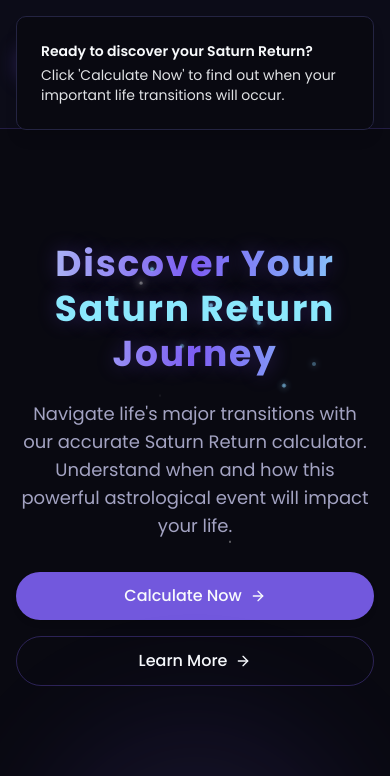
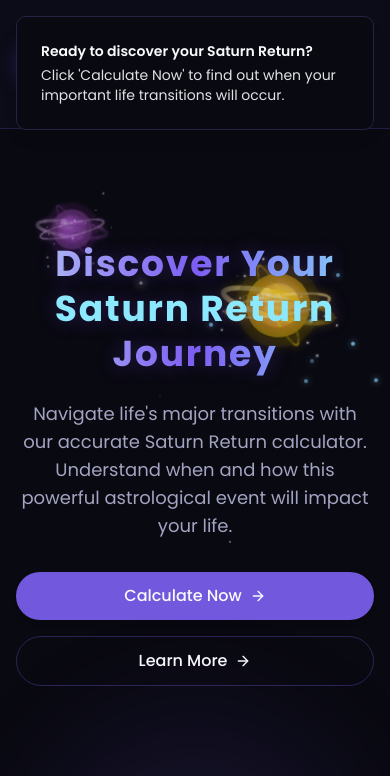
Before and after one commit to chhavi-itsme/astral-path-navigator, a React (Vite) app: page / in a window 390 px wide. Shown: the top 776 px of the page. Built offline with nearby package versions, Linux system fonts and the light colour scheme.

Commit message:
Add purple Saturn globe to home page
Added a small, purple Saturn globe to the home page, mirroring the calculator page's design.

```diff
--- a/src/pages/Home.tsx
+++ b/src/pages/Home.tsx
@@ -3,6 +3,7 @@ import { Link } from 'react-router-dom';
 import { ArrowRight, Clock, Calendar, MapPin, Star } from 'lucide-react';
 import { useToast } from '@/hooks/use-toast';
 import FloatingStarsText from '@/components/FloatingStarsText';
+import FloatingSaturn from '@/components/FloatingSaturn';
 
 const Home = () => {
   const { toast } = useToast();
@@ -25,9 +26,46 @@ const Home = () => {
   }, []);
 
   return (
-    <div className="min-h-screen star-dust">
+    <div className="min-h-screen star-dust relative overflow-hidden">
+      {/* Floating Saturn globes */}
+      <FloatingSaturn
+        size="sm"
+        position="top-16 left-8"
+        delay={0}
+        rotation={-20}
+        variant="purple"
+      />
+      <FloatingSaturn
+        size="md"
+        position="top-32 right-12"
+        delay={1.5}
+        rotation={15}
+        variant="golden"
+      />
+      <FloatingSaturn
+        size="sm"
+        position="bottom-40 left-16"
+        delay={2.5}
+        rotation={-10}
+        variant="fiery"
+      />
+      <FloatingSaturn
+        size="lg"
+        position="bottom-24 right-8"
+        delay={0.8}
+        rotation={30}
+        variant="purple"
+      />
+      <FloatingSaturn
+        size="sm"
+        position="top-1/2 left-4"
+        delay={3}
+        rotation={-25}
+        variant="golden"
+      />
+
       {/* Hero Section */}
-      <section className="relative py-20 md:py-32 overflow-hidden">
+      <section className="relative py-20 md:py-32 overflow-hidden z-10">
         <div className="cosmic-container">
           <div className="flex flex-col md:flex-row items-center justify-between gap-8">
             <div className="flex-1 text-center md:text-left">
@@ -75,7 +113,7 @@ const Home = () => {
       </section>
 
       {/* About Section */}
-      <section id="about" className="py-16 md:py-24 starfield-bg">
+      <section id="about" className="py-16 md:py-24 starfield-bg relative z-10">
         <div className="cosmic-container">
           <div className="text-center max-w-3xl mx-auto mb-16">
             <FloatingStarsText starCount={6}>
@@ -121,7 +159,7 @@ const Home = () => {
       </section>
 
       {/* How It Works */}
-      <section className="py-16 md:py-24 bg-primary/5">
+      <section className="py-16 md:py-24 bg-primary/5 relative z-10">
         <div className="cosmic-container">
           <div className="text-center max-w-3xl mx-auto mb-16">
             <FloatingStarsText starCount={6} starColor="rgba(121, 80, 242, 0.8)">
@@ -221,7 +259,7 @@ const Home = () => {
       </section>
 
       {/* CTA Section */}
-      <section className="py-16 md:py-24">
+      <section className="py-16 md:py-24 relative z-10">
         <div className="cosmic-container">
           <div className="cosmic-card p-10 md:p-16 text-center">
             <FloatingStarsText starCount={10}>
```
